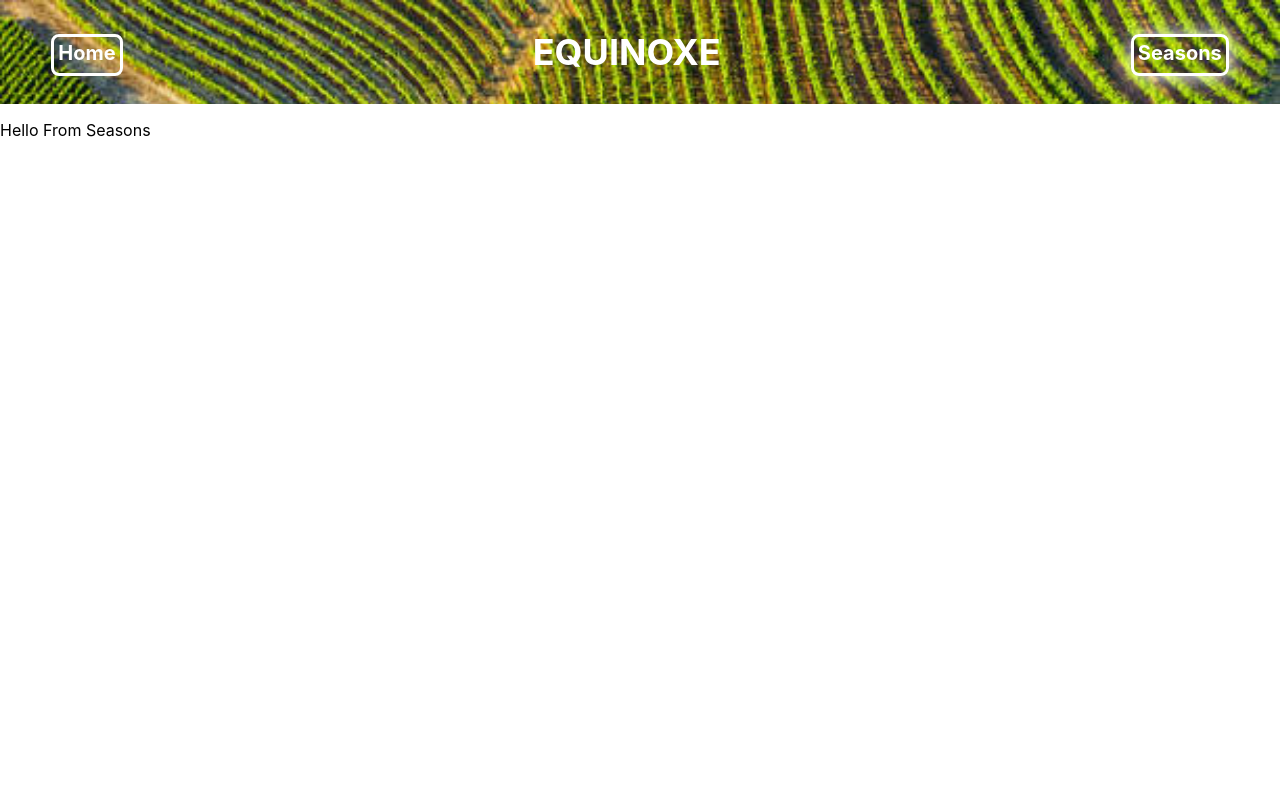
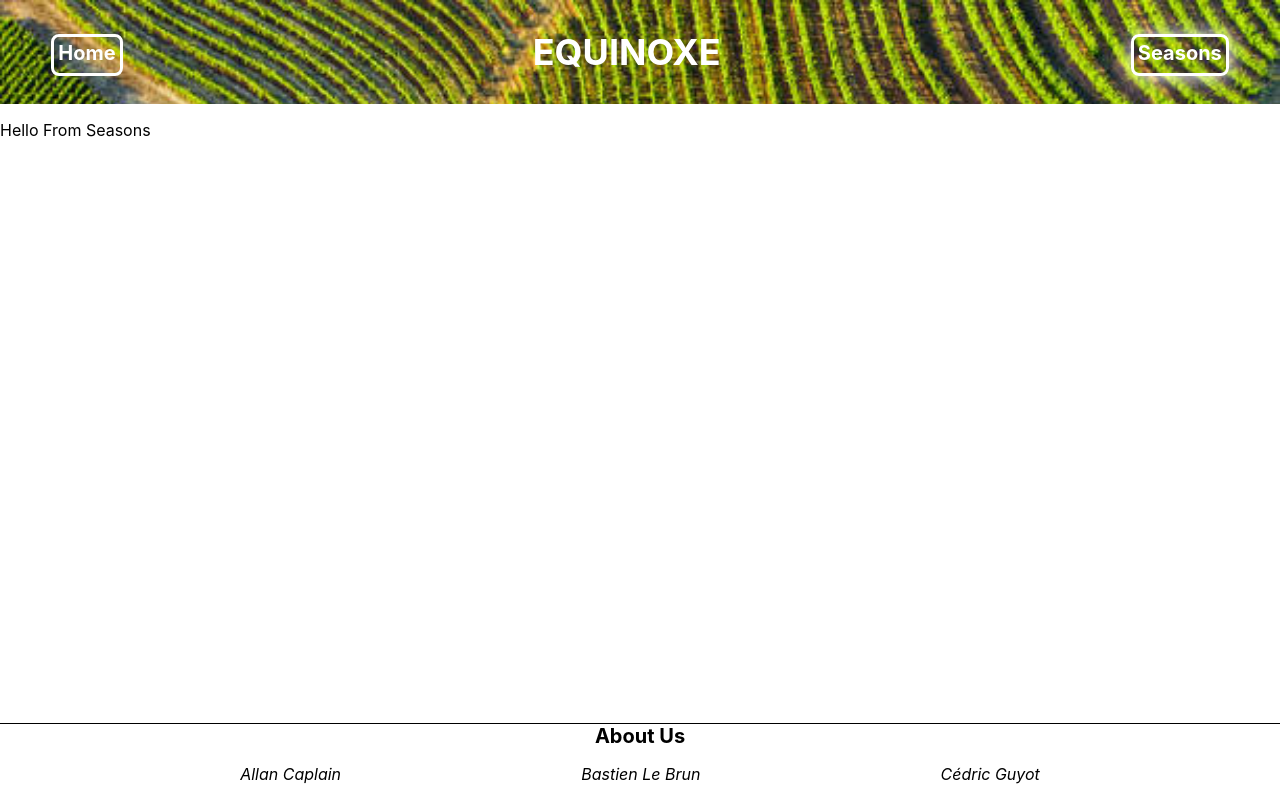
Before and after one commit to WalterX85/Equinoxe-Hackaton, a React (Create React App) app in the folder equinoxe/: page /seasons in a window 1280 px wide. Built offline with nearby package versions, Linux system fonts and the light colour scheme.

Commit message:
Footer done

```diff
--- a/equinoxe/src/App.css
+++ b/equinoxe/src/App.css
@@ -0,0 +1,8 @@
+#root {
+    display: flex;
+    flex-direction: column;
+    min-height: 100vh;
+  }
+  main {
+    flex-grow: 1;
+  }
--- a/equinoxe/src/App.jsx
+++ b/equinoxe/src/App.jsx
@@ -4,6 +4,7 @@ import { BrowserRouter, Route } from 'react-router-dom';
 import Header from './component/Header';
 import Home from './component/Home';
 import Seasons from './component/Seasons';
+import Footer from './component/Footer';
 
 function App() {
   return (
@@ -17,6 +18,7 @@ function App() {
           <Seasons />
         </Route>
       </main>
+      <Footer />
     </BrowserRouter>
   );
 }
--- /dev/null
+++ b/equinoxe/src/component/Footer.jsx
@@ -0,0 +1,31 @@
+import React from 'react';
+import cssFooter from './css/cssFooter.css';
+
+const Footer = () => (
+  <footer className="footer">
+    <div className="row">
+      <div className="column">
+        <h1>About Us</h1>
+        <div className="icons">
+          <a className="icon" href="https://www.linkedin.com/in/allan-caplain-79019a159/">
+            <p className="fa-fa-linkedin">
+              Allan Caplain
+            </p>
+          </a>
+          <a className="icon" href="https://www.linkedin.com/in/bastien-le-brun-3417b4137/">
+            <p className="fa-fa-linkedin">
+              Bastien Le Brun
+            </p>
+          </a>
+          <a className="icon" href="https://www.linkedin.com/in/c%C3%A9dric-guyot-17231b209/">
+            <p className="fa-fa-linkedin">
+              Cédric Guyot
+            </p>
+          </a>
+        </div>
+      </div>
+    </div>
+  </footer>
+);
+
+export default Footer;
--- /dev/null
+++ b/equinoxe/src/component/css/cssFooter.css
@@ -0,0 +1,47 @@
+.footer {
+    flex-direction: column;
+    width: 100%;
+}
+
+.column h1 {
+    display: inline;
+    font-size: 20px;
+    font-weight: bold;
+}
+
+a:link {
+    text-decoration: none;
+}
+
+.column {
+    display: flex;
+    margin: auto;
+    flex-direction: column;
+    justify-content: space-between;
+    border-top: 1px solid black;
+}
+
+.column h1 {
+    color: black;
+    display: flex;
+    margin: auto;
+}
+
+.row {
+    align-items: center;
+}
+
+.icons {
+    display: flex;
+    justify-content: space-evenly;
+}
+
+.column p {
+    color: black;
+    font-size: 2vh;
+    font-style: italic;
+}
+
+.column p:hover {
+    color: #b62456;
+}
```
Also changed, not shown: equinoxe/src/component/images/ciel.jpg (deleted).
